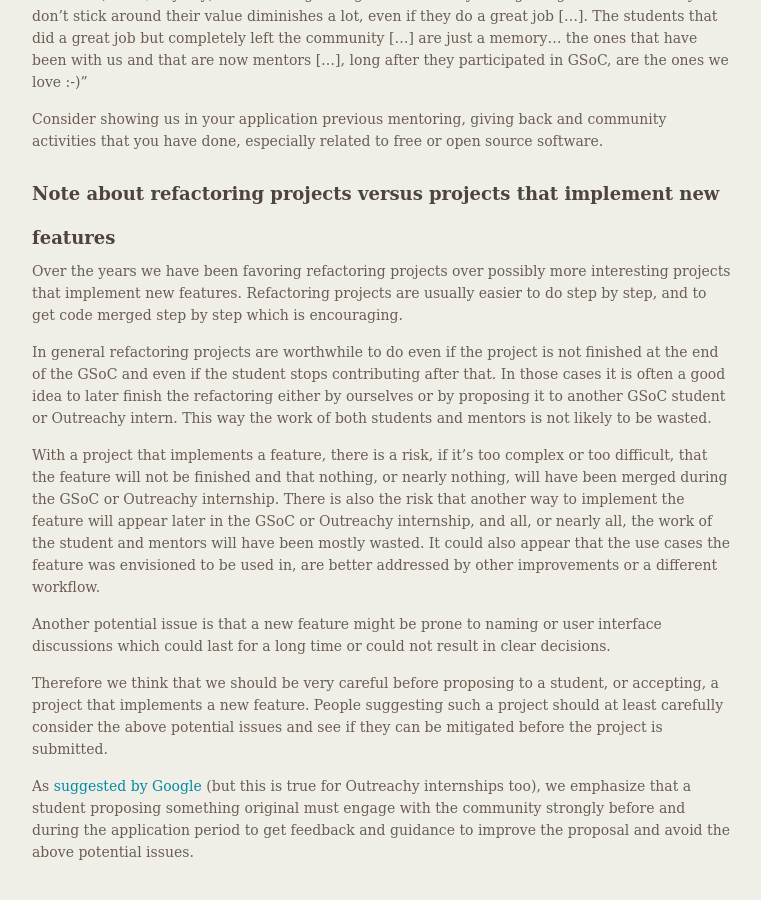
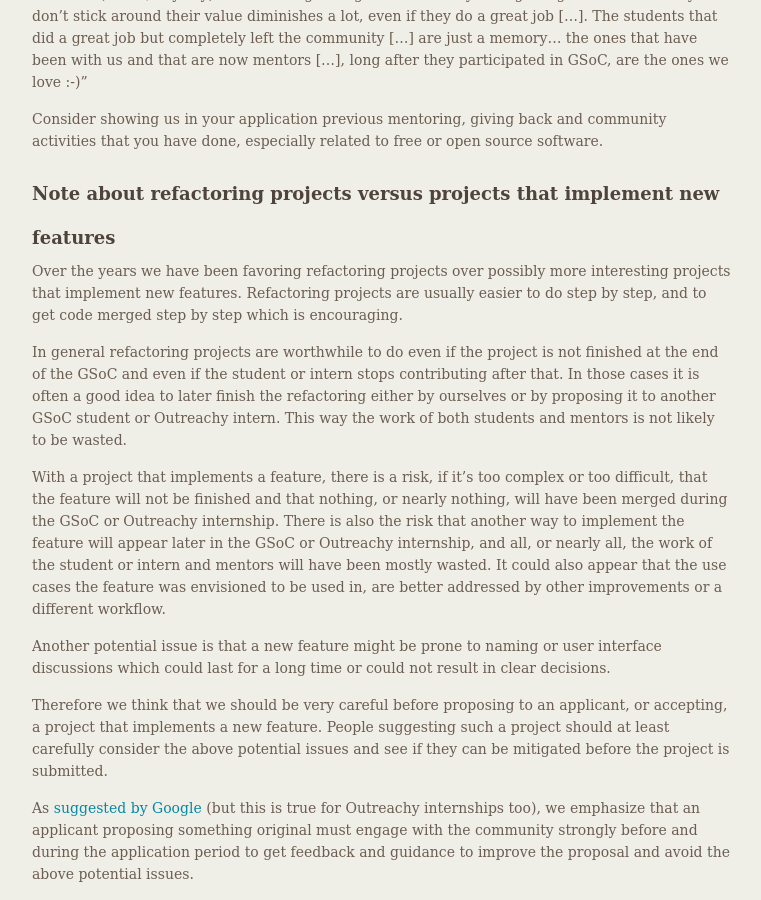
Before and after one commit to git/git.github.io, a Jekyll site: the page built from General-Application-Information.md, in a window 1280 px wide and 900 px high, scrolled down 2557 px. Shown: the whole window, without its empty margins (377-1138 px from the left). Built offline with Jekyll 4.4.1, drawn with Linux system fonts in a browser that asks for light colours; before the commit the page ends 3435 px from its top, so only the background shows below that.

Commit message:
General-Application: include Outreachy more

```diff
--- a/General-Application-Information.md
+++ b/General-Application-Information.md
@@ -175,19 +175,19 @@ code merged step by step which is encouraging.
 
 In general refactoring projects are worthwhile to do even if the
 project is not finished at the end of the GSoC and even if the student
-stops contributing after that. In those cases it is often a good idea
-to later finish the refactoring either by ourselves or by proposing it
-to another GSoC student or Outreachy intern. This way the work of both
-students and mentors is not likely to be wasted.
+or intern stops contributing after that. In those cases it is often a
+good idea to later finish the refactoring either by ourselves or by
+proposing it to another GSoC student or Outreachy intern. This way the
+work of both students and mentors is not likely to be wasted.
 
 With a project that implements a feature, there is a risk, if it's too
 complex or too difficult, that the feature will not be finished and
 that nothing, or nearly nothing, will have been merged during the GSoC
 or Outreachy internship. There is also the risk that another way to
 implement the feature will appear later in the GSoC or Outreachy
-internship, and all, or nearly all, the work of the student and
-mentors will have been mostly wasted. It could also appear that the
-use cases the feature was envisioned to be used in, are better
+internship, and all, or nearly all, the work of the student or intern
+and mentors will have been mostly wasted. It could also appear that
+the use cases the feature was envisioned to be used in, are better
 addressed by other improvements or a different workflow.
 
 Another potential issue is that a new feature might be prone to naming
@@ -195,13 +195,13 @@ or user interface discussions which could last for a long time or
 could not result in clear decisions.
 
 Therefore we think that we should be very careful before proposing to
-a student, or accepting, a project that implements a new feature.
+an applicant, or accepting, a project that implements a new feature.
 People suggesting such a project should at least carefully consider
 the above potential issues and see if they can be mitigated before the
 project is submitted.
 
 As [suggested by Google](https://google.github.io/gsocguides/mentor/defining-a-project-ideas-list)
-(but this is true for Outreachy internships too), we emphasize that a
-student proposing something original must engage with the community
+(but this is true for Outreachy internships too), we emphasize that an
+applicant proposing something original must engage with the community
 strongly before and during the application period to get feedback and
 guidance to improve the proposal and avoid the above potential issues.
```
